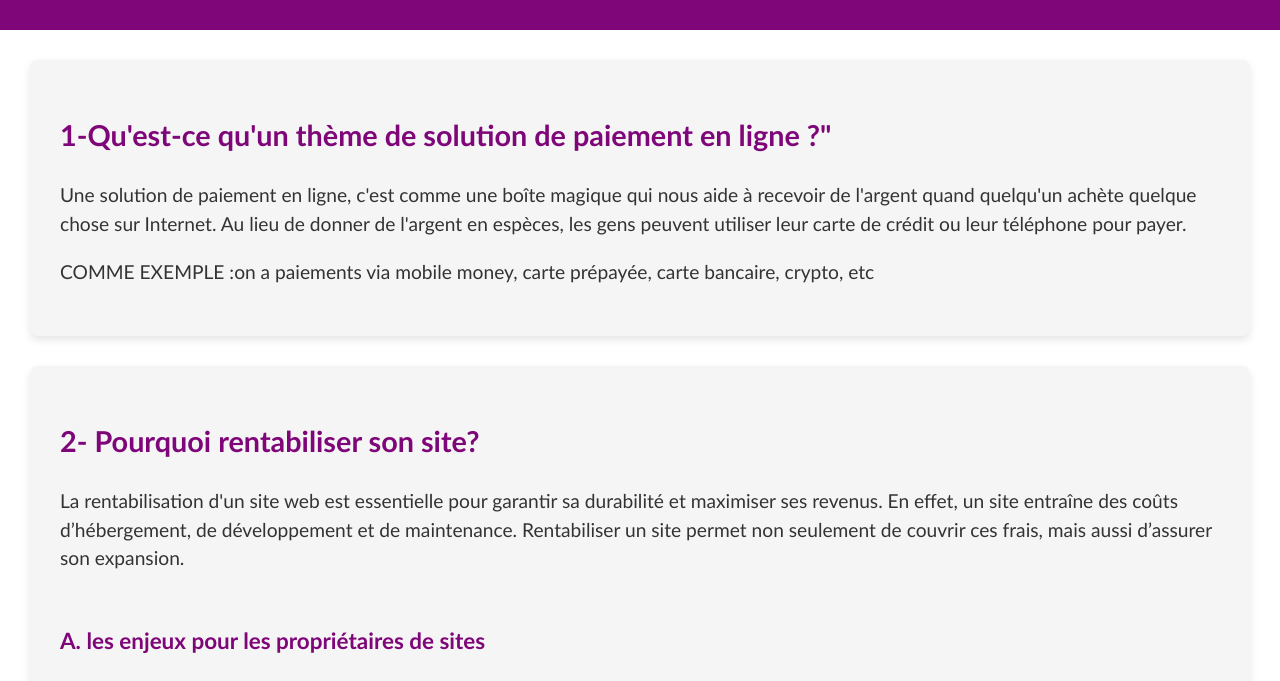
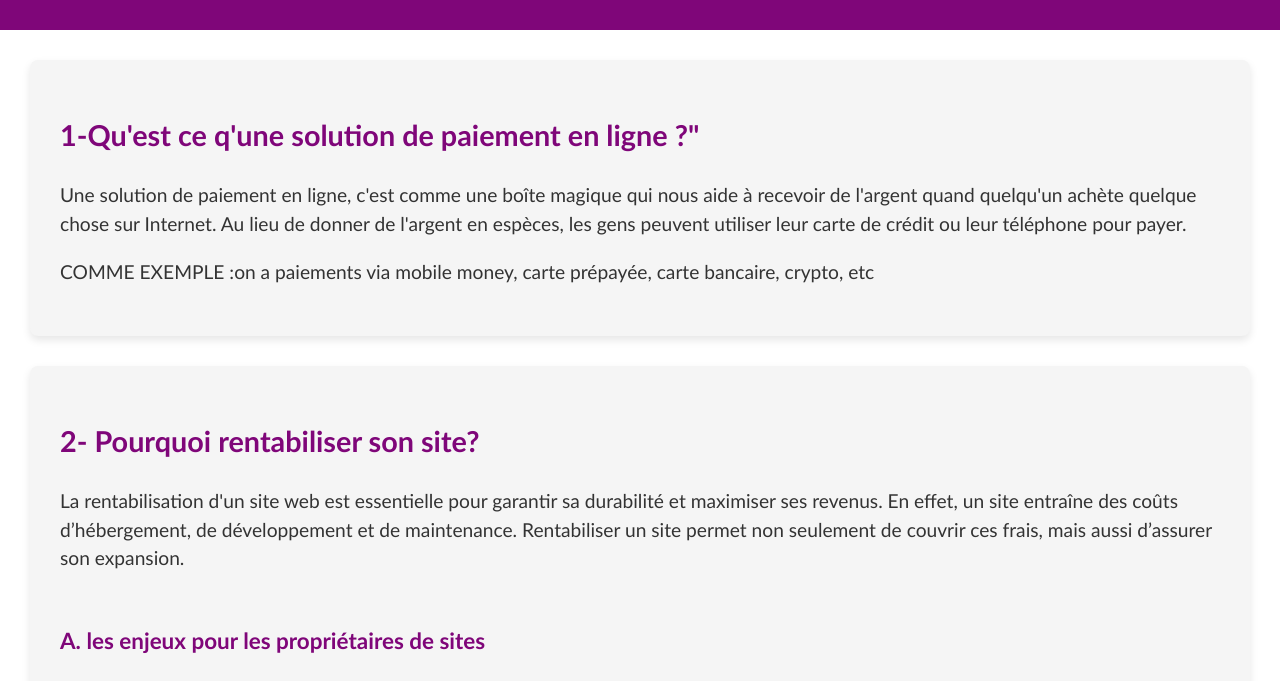
Before and after one commit to estherbro123/Veille-solutions, a plain HTML site: page index.html in a window 1280 px wide. Shown: the part 119-800 px from the top of the page. Drawn offline with Linux system fonts and the light colour scheme.

Commit message:
Update index.html

```diff
--- a/index.html
+++ b/index.html
@@ -12,7 +12,7 @@
     </header>
 
     <section id="definition">
-        <h2>1-Qu'est-ce qu'un thème de solution de paiement en ligne ?"</h2>
+        <h2>1-Qu'est ce q'une solution de paiement en ligne ?"</h2>
         <p>
             Une solution de paiement en ligne, c'est comme une boîte magique qui nous aide à recevoir de l'argent quand quelqu'un achète quelque chose sur Internet. Au lieu de donner de l'argent en espèces, les gens peuvent utiliser leur carte de crédit ou leur téléphone pour payer.
            </p>
```
